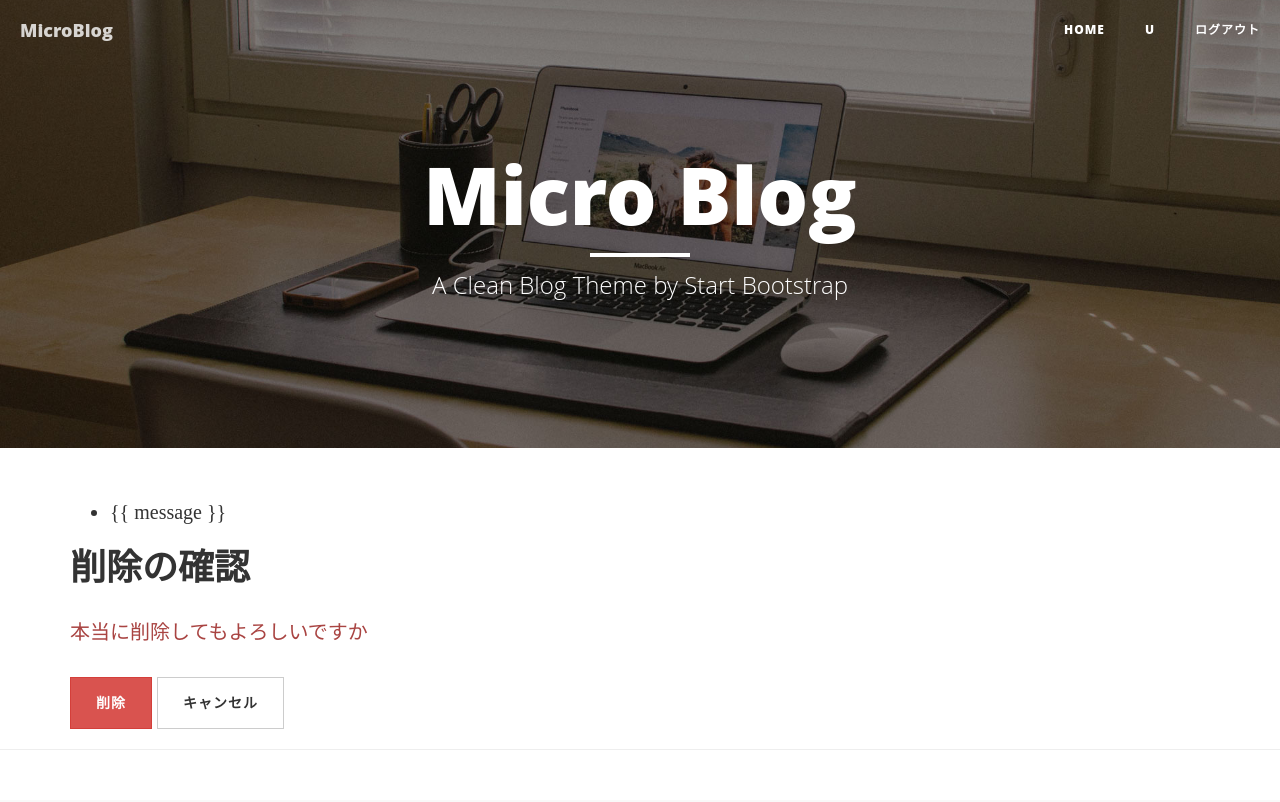
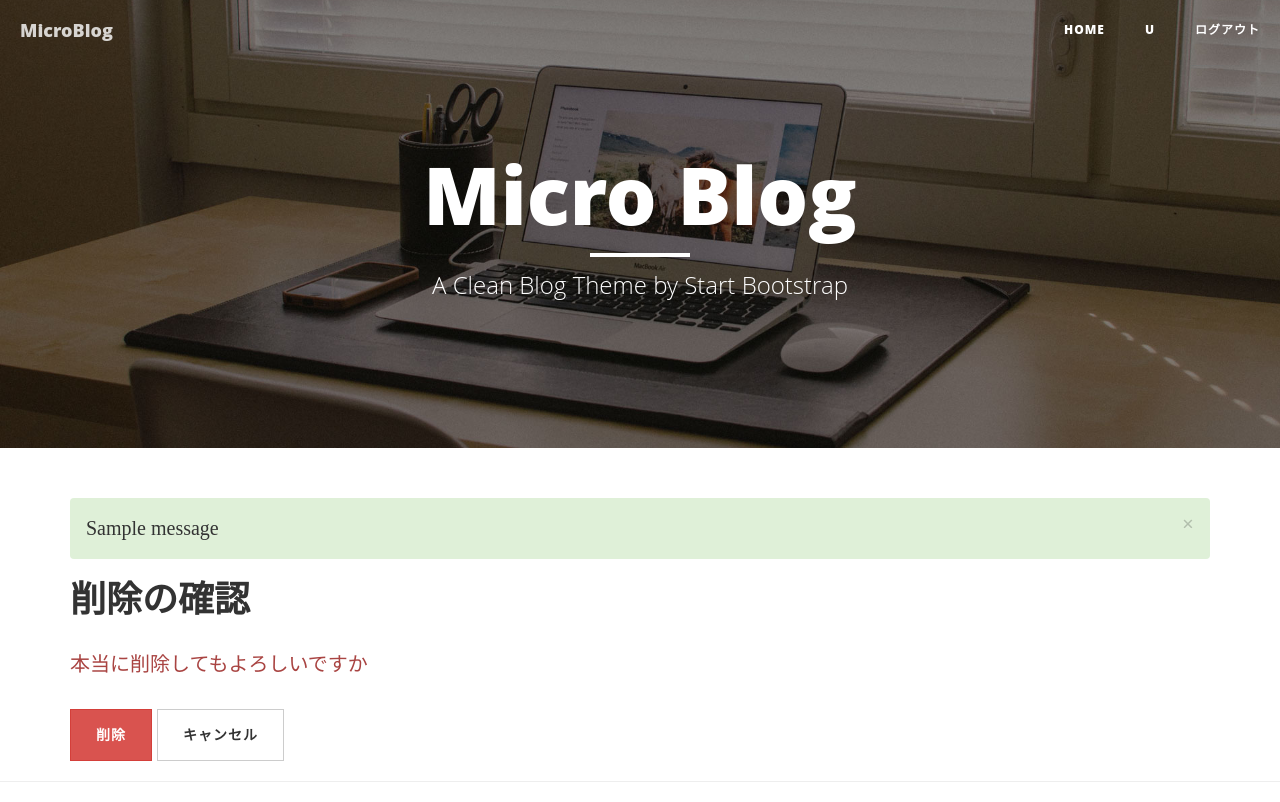
Before and after one commit to tomoakiWeb/micro_blog, a Django app: page /19/delete in a window 1280 px wide. Before the commit the page ends 729 px from the top, so only its background shows below. Run offline with Django 3.2, Linux system fonts and the light colour scheme; a user stored in the database is signed in; data comes from the database, SQL or seed files in the repository; both versions use the stored data as it was after the commit; one stand-in notice (Sample message) is shown; some libraries are stand-ins or nearby versions.

Commit message:
メッセージ機能の追加

```diff
--- a/blog/models.py
+++ b/blog/models.py
@@ -4,3 +4,6 @@
 
   content = models.CharField(max_length=140)
   posted_date = models.DateTimeField(auto_now_add=True)
+
+  class Meta:
+    ordering = ['-posted_date']
--- a/blog/views.py
+++ b/blog/views.py
@@ -50,7 +50,7 @@
       url = reverse_lazy("detail", kwargs= {"pk": blog_pk})
       return url
 
-    def form_vaid(self, form):
+    def form_valid(self, form):
       messages.success(self.request, "更新されました")
       return super().form_valid(form)
 
--- a/templates/base.html
+++ b/templates/base.html
@@ -53,11 +53,18 @@
     <div class="container">
 
         {% if messages %}
-        <ul class="messages">
-            {% for message in messages %}
-            <li{% if message.tags %} class="{‌{ message.tags }}"{% endif %}>{‌{ message }}</li>
-            {% endfor %}
-        </ul>
+            <ul class="list-unstyled">
+                {% for message in messages %}
+                    <li{% if message.tags %} class="bg-{% if messages.tag == "error" %}danger{% else %}{{ message.tags }}{% endif %} alert"{% endif %}>
+
+                    {{ message }}
+
+                    <button type="button" class="close" aria-label="Close" data-dismiss="alert">
+                        <span aria-hidden="true">&times;</span>
+                    </button>
+                </li>
+                {% endfor %}
+            </ul>
         {% endif %}
 
         {% block body %}{% endblock %}
```
Also changed, not shown: db.sqlite3, templates/login.html (line endings or trailing spaces).
